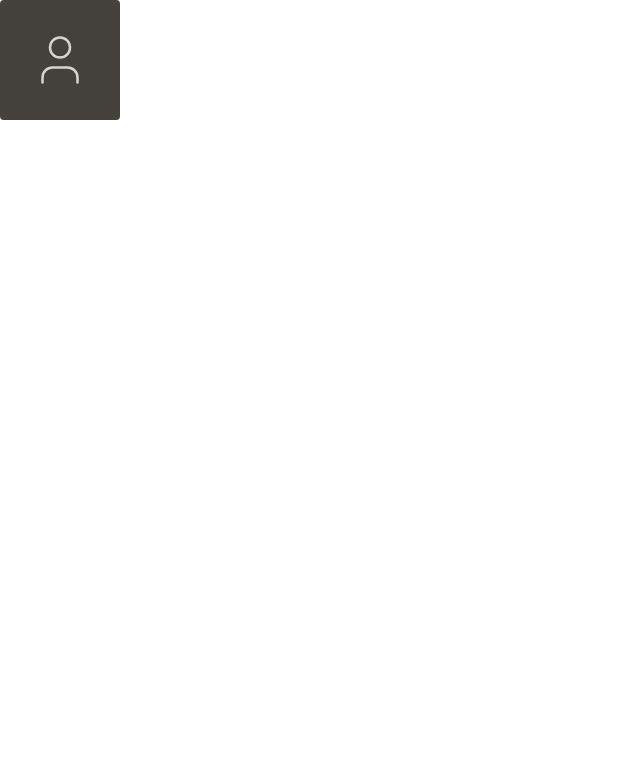
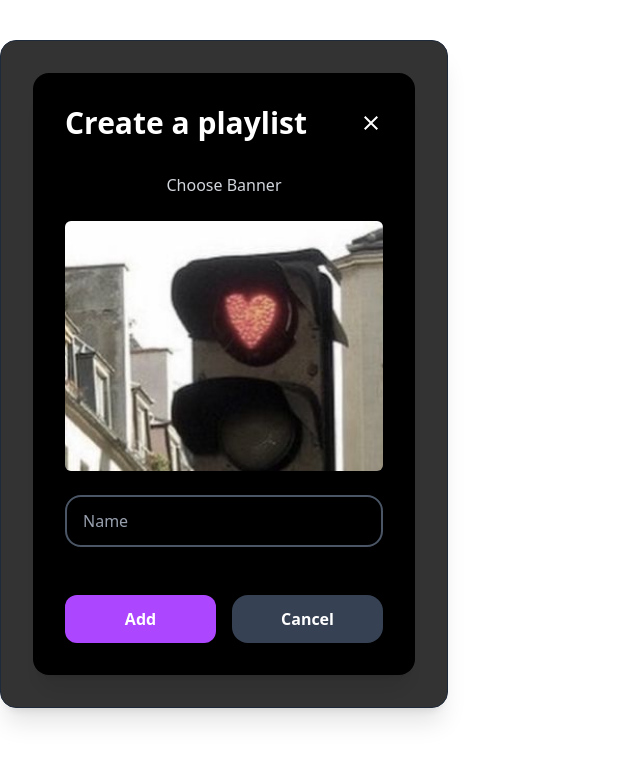
Before and after one commit to Nielson19/mymusicpage, a React app in the folder frontend/: page /test in a window 1280 px wide. Shown: the top 762 px of the page, without its empty margins (0-640 px from the left). Built offline with nearby package versions, Linux system fonts and the light colour scheme; no server answers; the HTML template or start-up script is replaced by a standard one.

Commit message:
adding sync functions frontend

```diff
--- a/frontend/src/components/CreatePlaylist.tsx
+++ b/frontend/src/components/CreatePlaylist.tsx
@@ -2,54 +2,89 @@ import { CiLock } from "react-icons/ci";
 import { FaPlus } from "react-icons/fa6";
 import { IoMdClose } from "react-icons/io";
 import Input from "./Input";
-import image1 from '../assets/images/image1.jpg'
-import image2 from '../assets/images/image2.jpg'
-import image3 from '../assets/images/image3.jpg'
-import image4 from '../assets/images/image4.jpg'
-import image5 from '../assets/images/image5.jpg'
-import image6 from "../assets/images/image6.jpg"
-import image7 from "../assets/images/image7.jpg"
-import image8 from "../assets/images/image8.jpg"
-import image9 from "../assets/images/image9.jpg"
-import image10 from "../assets/images/image10.jpg"
+import image1 from "../assets/images/image1.jpg";
+import image2 from "../assets/images/image2.jpg";
+import image3 from "../assets/images/image3.jpg";
+import image4 from "../assets/images/image4.jpg";
+import image5 from "../assets/images/image5.jpg";
+import image6 from "../assets/images/image6.jpg";
+import image7 from "../assets/images/image7.jpg";
+import image8 from "../assets/images/image8.jpg";
+import image9 from "../assets/images/image9.jpg";
+import image10 from "../assets/images/image10.jpg";
+import { useEffect, useRef } from "react";
 
-export default function CreatePlaylist() {
+export default function CreatePlaylist({
+  className = "",
+  onClose,
+}: {
+  className?: string;
+  onClose?: () => void;
+}) {
+  const imgs = [
+    image1,
+    image2,
+    image3,
+    image4,
+    image5,
+    image6,
+    image7,
+    image8,
+    image9,
+    image10,
+  ];
 
-    const imgs = [image1,image2,image3,image4,image5,image6,image7,image8,image9,image10]
+  const containerRef = useRef<HTMLDivElement>(null);
+
+  useEffect(() => {
+    const handleOutsideClick = (event: MouseEvent) => {
+      const target = event.target as Node;
+      if (containerRef.current && !containerRef.current.contains(target)) {
+        onClose?.();
+      }
+    };
+    document.addEventListener("mousedown", handleOutsideClick);
+    return () => {
+      document.removeEventListener("mousedown", handleOutsideClick);
+    };
+  }, [onClose]);
 
   function imgSelected() {
-      console.log("Hello")
+    console.log("Hello");
+    // image selected logic
   }
 
-    const mapImages = imgs.map((img,i) => (
-      <img onClick={imgSelected} key={i} src={img} alt="background" className={`w-full h-[250px] object-cover flex-shrink-0 snap-start rounded-md`} />
-    ))
-
-
+  const mapImages = imgs.map((img, i) => (
+    <img
+      onClick={imgSelected}
+      key={i}
+      src={img}
+      alt="background"
+      className={`w-full h-[250px] object-cover shrink-0 snap-start rounded-md`}
+    />
+  ));
 
   return (
-
-            <div className="w-full max-w-md bg-black rounded-2xl p-8 shadow-xl text-white">
+    <div
+      className={`w-full max-w-md bg-black/80 border border-gray-800 rounded-2xl p-8 shadow-xl text-white my-10 animate-fadeIn ${className}`}
+    >
+      <div
+        ref={containerRef}
+        className="w-full max-w-md bg-black rounded-2xl p-8 shadow-xl text-white"
+      >
         <div className="flex justify-between items-center mb-6">
-                <h2 className="text-3xl font-semibold text-center">Create a playlist</h2>
-                <IoMdClose className="cursor-pointer hover:scale-105 transition" size={24} />
+          <h2 className="text-3xl font-semibold text-center">
+            Create a playlist
+          </h2>
+          <IoMdClose
+            className="cursor-pointer hover:scale-105 transition"
+            size={24}
+            onClick={() => onClose?.()}
+          />
         </div>
 
         <div className="flex flex-col items-center gap-6">
-          {/* <label className="flex flex-col items-center cursor-pointer"> */}
-            {/* <div className="w-24 h-24 rounded-lg border-2 border-dashed border-gray-500 flex items-center justify-center transition">
-              <svg
-                className="w-8 h-8 text-gray-300 hover:scale-105 transition"
-                fill="none"
-                stroke="currentColor"
-                viewBox="0 0 24 24">
-              <FaPlus className="ml-1 inline-block" size={24} />
-              </svg>
-            </div> */}
           <h2 className=" text-gray-300 mt-2">Choose Banner</h2>
-            {/* <input type="file" className="hidden" /> */}
-          {/* </label> */}
-
 
           <div className="flex flex-col overflow-y-auto snap-y snap-mandatory h-[250px] no-scrollbar">
             {mapImages}
@@ -58,35 +93,25 @@ export default function CreatePlaylist() {
           <input
             type="text"
             placeholder="Name"
-            className="w-full bg-transparent border-2 border-gray-600 rounded-2xl px-4 py-3 text-white placeholder-gray-400 focus:outline-none"/>
-
-          {/* <textarea
-            placeholder="Add description"
-            className="w-full bg-transparent border-2 border-gray-600 rounded-lg px-4 py-3 text-white placeholder-gray-400 focus:outline-none resize-none"></textarea> */}
-
-        {/* <div className="flex items-center justify-between w-full text-gray-300 text-sm">
-          <div className="flex items-center gap-2 cursor-pointer">
-            <CiLock className="hover:scale-105 transition text-purple-500"size={20}/>
-            <span>Private</span>
-          </div>
-
-          <div className="flex items-center gap-2 cursor-pointer">
-            <FaPlus className="hover:scale-105 transition" size={20}/>
-            <span>Collaborators</span>
-          </div>
-        </div> */}
-
+            className="w-full bg-transparent border-2 border-gray-600 rounded-2xl px-4 py-3 text-white placeholder-gray-400 focus:outline-none"
+          />
 
           <div className="flex gap-4 mt-6 w-full">
             <button className="flex-1 cursor-pointer bg-purple-500 rounded-xl py-3 font-semibold hover:scale-105 transition">
-              Add </button>
-            <button className="flex-1 bg-gray-700 cursor-pointer rounded-xl py-3 font-semibold hover:scale-105 transition">
-              Cancel </button>
+              Add{" "}
+            </button>
+            <button
+              className="flex-1 bg-gray-700 cursor-pointer rounded-2xl py-3 font-semibold hover:scale-105 transition"
+              onClick={() => onClose?.()}
+            >
+              Cancel{" "}
+            </button>
           </div>
 
           {/* <button className="mt-4 px-4 py-2 bg-gray-700 cursor-pointer text-sm rounded-lg text-gray-200 transition">
               Preview Cover </button> */}
         </div>
       </div>
+    </div>
   );
 }
--- a/frontend/src/pages/MainDashboard.tsx
+++ b/frontend/src/pages/MainDashboard.tsx
@@ -10,6 +10,7 @@ import MusicPlayerStatic from "../components/MusicPlayerStatic";
 import AppLogo from "../assets/icons/HeadphonesNoBG.png";
 import { useNavigate } from "react-router-dom";
 import CreatePost from "../components/CreatePost";
+import CreatePlaylist from "../components/CreatePlaylist";
 import InputSearch from "../components/InputSearch";
 import MasonryDynamic from "../components/GeneralComp/MasonryDynamic";
 import { BurgerMenu } from "../components/BurgerMenu";
@@ -57,6 +58,16 @@ export default function MainDashboard() {
           </div>
         </div>
       )}
+      {createPlaylistOpen && (
+        <div className="z-100 w-screen h-screen bg-black/90 flex items-center justify-center fixed top-0 left-0">
+          <div>
+            <CreatePlaylist
+              className="mx-auto max-h-[90vh] overflow-y-auto"
+              onClose={() => setCreatePlaylistOpen(false)}
+            />
+          </div>
+        </div>
+      )}
       {/* Header */}
       <div
         className="w-full flex items-center justify-between mb-10
@@ -77,10 +88,9 @@ export default function MainDashboard() {
         <div className="flex items-center space-x-4 gb-white">
           <BurgerMenu
             iconImage={<SquarePen className="w-4 h-4" />}
-            label="Create"
+            buttonLabel="Create"
             dropdownClassName="fixed top-[80px]"
-            className={`px-4 py-2 font-bold rounded-xl border flex flex-row items-center justify-center gap-2
-                         border-white/30 bg-white text-black transition-colors ease-in-out duration-300 bg-white/10"}`}
+            className="px-4 py-2 font-bold rounded-xl border flex flex-row items-center justify-center gap-2 border-white/30 bg-white text-black transition-colors ease-in-out duration-300"
             items={[
               {
                 className: "text-white font-bold",
@@ -106,12 +116,9 @@ export default function MainDashboard() {
           >
             <FaUser />
           </button>
-          {/* <button className="w-10 h-10 bg-white/10 rounded-xl border border-white/10 flex items-center justify-center">
-            <IoMdSettings />
-          </button> */}
           <BurgerMenu
             iconImage={<IoMdSettings />}
-            dropdownClassName="fixed top-[80px] right-[24px]"
+            dropdownClassName="fixed top-20 right-6"
             items={[
               {
                 className: "text-red-500 font-bold",
--- a/frontend/src/pages/ProfilePageView.tsx
+++ b/frontend/src/pages/ProfilePageView.tsx
@@ -17,6 +17,18 @@ import MasonryDynamic from "../components/GeneralComp/MasonryDynamic";
 import { useNavigate } from "react-router-dom";
 import CreatePost from "../components/CreatePost";
 import { BurgerMenu } from "../components/BurgerMenu";
+
+interface ProfilePageViewProps {
+  userName?: string;
+  numberOfFollowers?: number;
+  profilePictureURL?: string;
+  userPosts?: any[]; //Max 3
+  userLikes?: any[];
+  collection?: any[]; //Max 3
+  bannerImageURL?: string;
+
+  collectionOfPlaylists?: any[]; //Max 3
+}
 
 function ProfilePageView() {
   const navigate = useNavigate();
@@ -233,7 +245,7 @@ function ProfilePageView() {
         <div className={`w-full px-4 py-8`}>
           <MasonryDynamic
             dark={dark}
-            dataSources={tabToPlaylist[activeTab] || []}
+            dataSources={tabToPlaylist[activeTab] || [] || co}
             gap={16}
             minColumnWidth={200}
             columnCount={5}
--- a/frontend/src/pages/TestView.tsx
+++ b/frontend/src/pages/TestView.tsx
@@ -32,9 +32,9 @@ function TestView() {
           { label: "Logout", onClick: () => console.log("Logout clicked") },
         ]}
       /> */}
-      <ProfilePicture />
+      {/* <ProfilePicture /> */}
       {/* <CreatePost /> */}
-      {/* <CreatePlaylist /> */}
+      <CreatePlaylist />
     </div>
   );
 }
```
Also changed, not shown: frontend/src/components/BurgerMenu.tsx (+11 -16 lines). Lines whose indentation alone changed are shown as unchanged.
